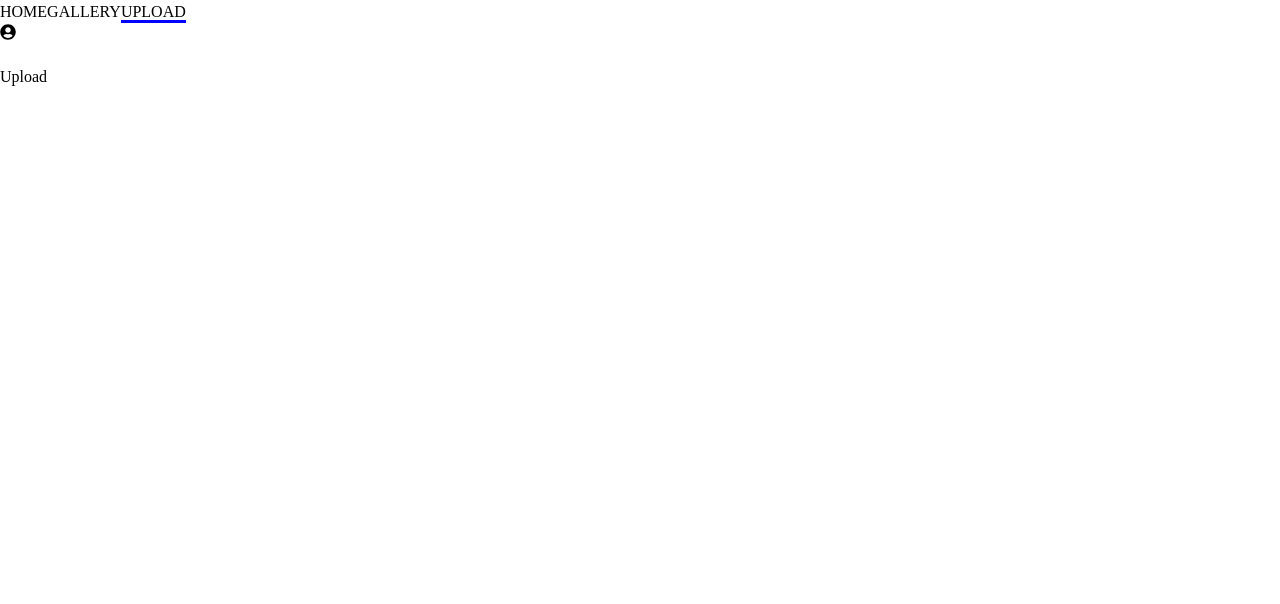
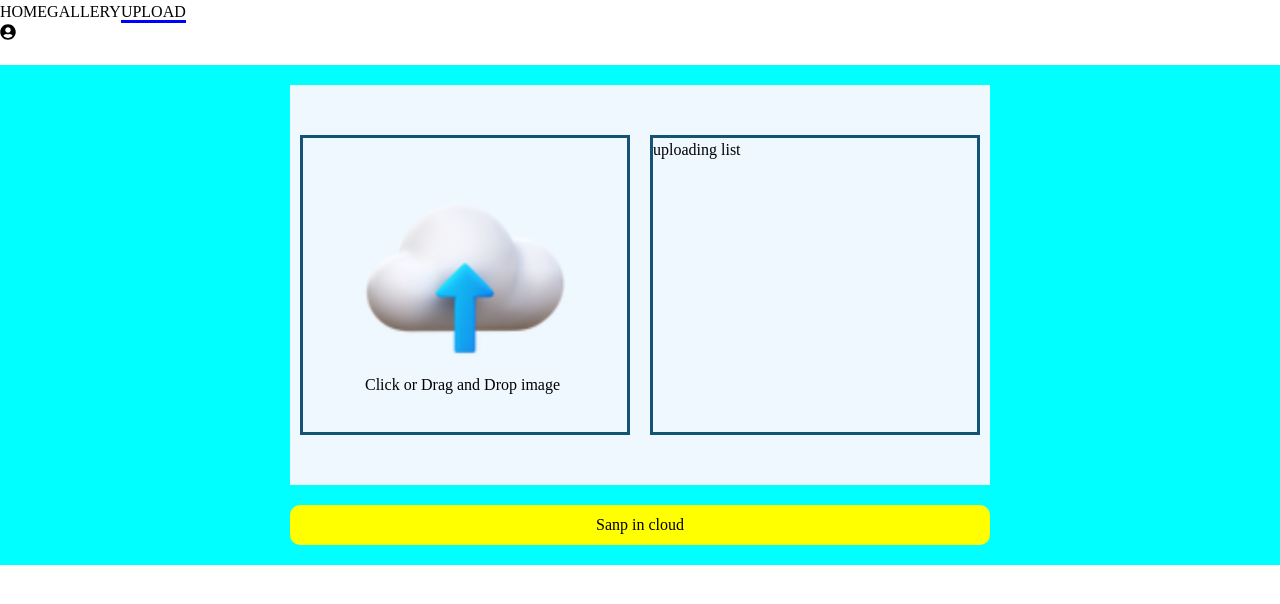
Before and after one commit to shailendrapawar/CloudSnap, a React (Vite) app in the folder frontend/: page /upload in a window 1280 px wide. Shown: the top 604 px of the page. Built offline with nearby package versions, Linux system fonts and the light colour scheme.

Commit message:
constructing upload page

```diff
--- a/frontend/src/components/upload/Upload.jsx
+++ b/frontend/src/components/upload/Upload.jsx
@@ -1,8 +1,27 @@
 import React from 'react'
-
+import './upload.css'
+import src from './icon-final.png'
 const Upload = () => {
   return (
-    <div>Upload</div>
+    <main className='upload-body'>
+    <section className='upload-block'>
+
+    <label className="upload-left">
+      <input type='file' accept='image/*'hidden ></input>
+
+      <img src={src}></img>
+      <p>Click or Drag and Drop image</p>
+    </label>
+
+    <div className='upload-right'>
+      uploading list
+    </div>
+
+    </section>
+
+
+    <button className='upload-btn'>Sanp in cloud</button>
+    </main>
   )
 }
 
--- a/frontend/src/components/upload/upload.css
+++ b/frontend/src/components/upload/upload.css
@@ -0,0 +1,42 @@
+.upload-body{
+    background-color: aqua;
+    height: 500px;
+    display: flex;
+    flex-direction: column;
+    justify-content: space-evenly;
+    align-items: center;
+}
+.upload-block{
+    background-color: aliceblue;
+    height: 80%;
+    width: 80%;
+    min-width: 300px;
+    max-width: 700px;
+    display: flex;
+    justify-content: center;
+    align-items: center;
+    gap: 20px;
+    padding: 0px 10px 0px 10px;
+}
+.upload-left,.upload-right{
+    width: 50%;
+    height: 300px;
+    max-width: 500px;
+    border: 3px solid #145374 ;
+
+}
+.upload-left{
+    display: grid;
+    place-content: center;
+}
+.upload-left img{
+    width: 200px;
+    height: 200px;
+}
+.upload-btn{
+    background-color: yellow;
+    width: 80%;
+    height: 40px;
+    max-width: 700px;
+    border-radius: 10px;
+}
```
Also changed, not shown: frontend/src/components/upload/icon-final.png (added).
